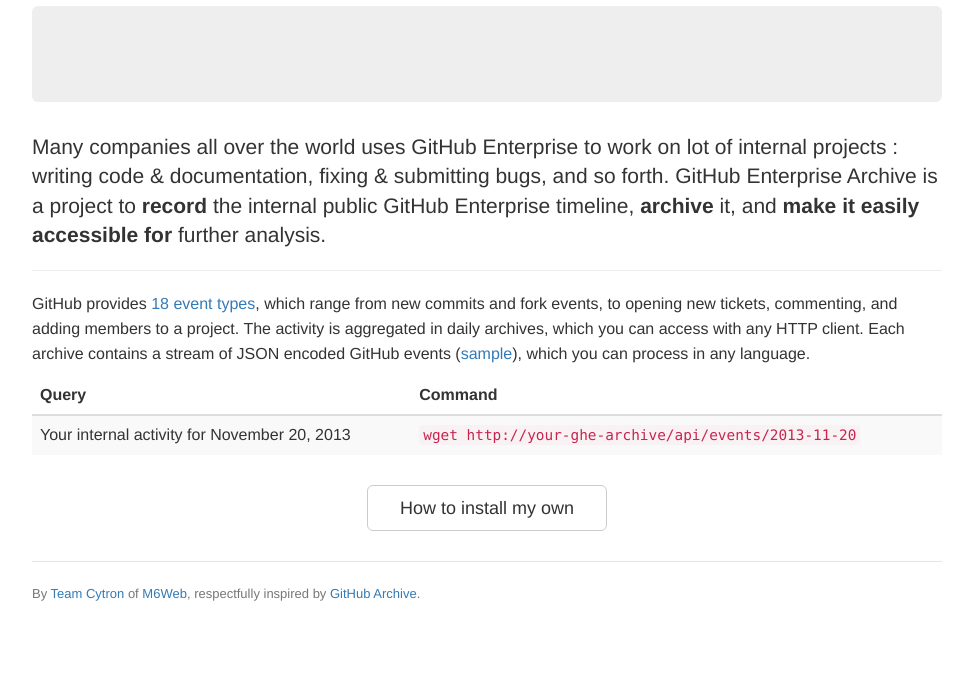
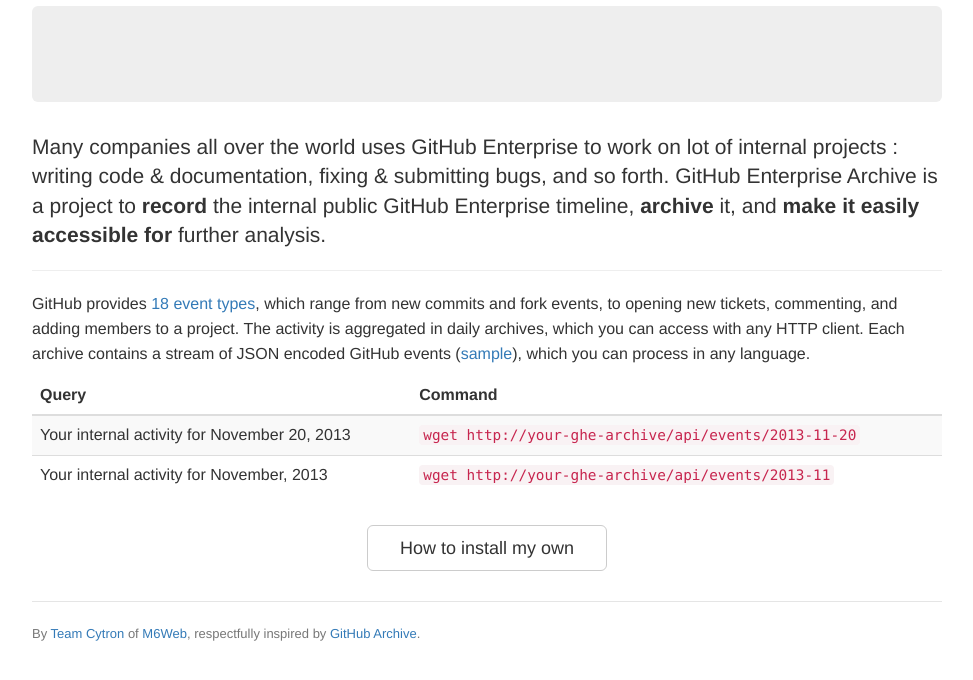
Before and after one commit to fdubost/cytron.fr, a plain HTML site: page ghearchive.html in a window 1280 px wide. Shown: the part 84-764 px from the top of the page, without its empty margins (153-1126 px from the left). Drawn offline with nearby package versions, Linux system fonts and the light colour scheme; a script that the page names is missing.

Commit message:
Update ghearchive.html

```diff
--- a/ghearchive.html
+++ b/ghearchive.html
@@ -104,6 +104,10 @@
                 <td>Your internal activity for November 20, 2013</td>
                 <td><code>wget http://your-ghe-archive/api/events/2013-11-20</code></td>
               </tr>
+              <tr>
+                <td>Your internal activity for November, 2013</td>
+                <td><code>wget http://your-ghe-archive/api/events/2013-11</code></td>
+              </tr>
             </tbody>
           </table>
           <a href="https://github.com/M6Web/GitHubEnterpriseArchive#installation" title="Install GitHub Enterprise Archive" class="btn btn-default btn-lg action">How to install my own</a>
```
